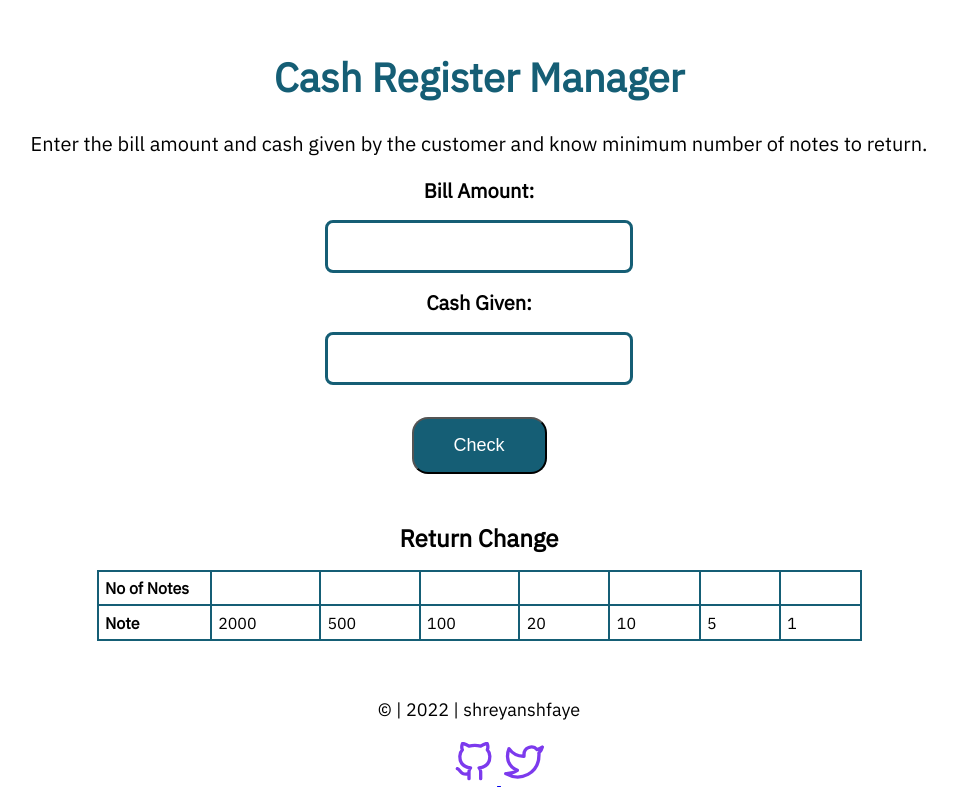
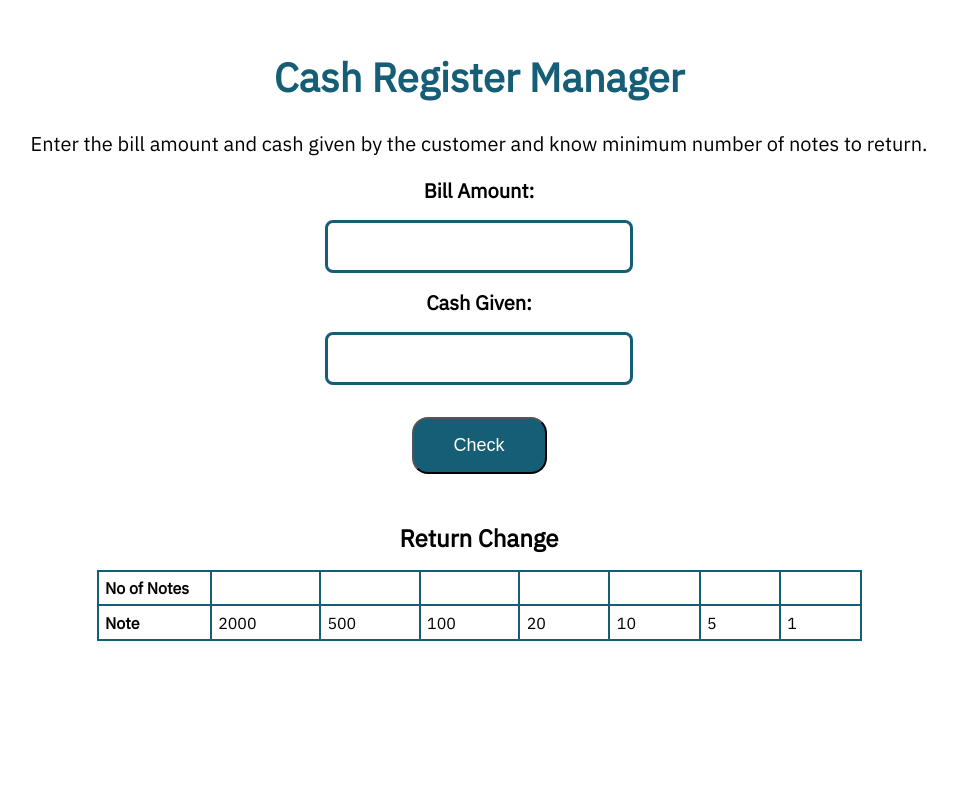
Before and after one commit to Shreyansh-09/mark-10-neog, a plain HTML site: page index.html in a window 1280 px wide. Shown: the whole page, without its empty margins (161-1118 px from the left). Drawn offline with Linux system fonts and the light colour scheme.

Commit message:
refactor

```diff
--- a/index.html
+++ b/index.html
@@ -44,21 +44,6 @@
             </table>
         </div>
     </main>
-    <footer>
-        <p>© | 2022 | shreyanshfaye</p>
-        <ul class="footer-list">
-          <li>
-            <a class="links" href="https://github.com/neogcamp/" target="_blank">
-              <img src="images/github.svg" alt="github" />
-            </a>
-          </li>
-          <li>
-            <a class="links" href="https://twitter.com/neogcamp" target="_blank">
-              <img src="images/twitter.svg" alt="twitter" />
-            </a>
-          </li>
-        </ul>
-      </footer>
     <script src="app.js"></script>
 </body>
 </html>
--- a/styles.css
+++ b/styles.css
@@ -79,25 +79,3 @@ th, td {
     border-collapse: collapse;
     padding: 0.4rem;
 }
-
-footer {
-    text-align: center;
-}
-
-footer p {
-    text-align: center;
-    font-size: large;
-}
-
-.footer-list {
-    margin: 1rem;
-}
-
-img {
-    width: 40px;
-    padding: 0.2rem;
-}
-
-a, img, li {
-    display: inline;
-}
```
